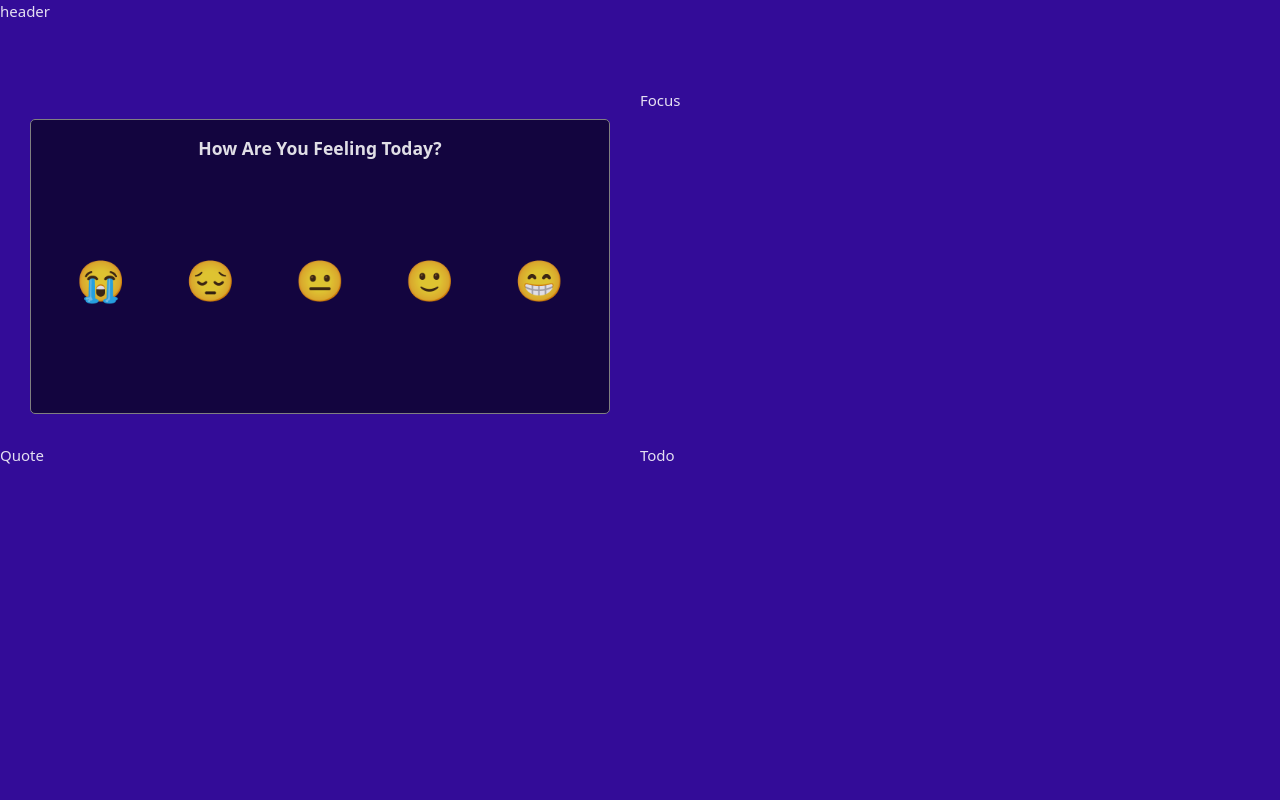
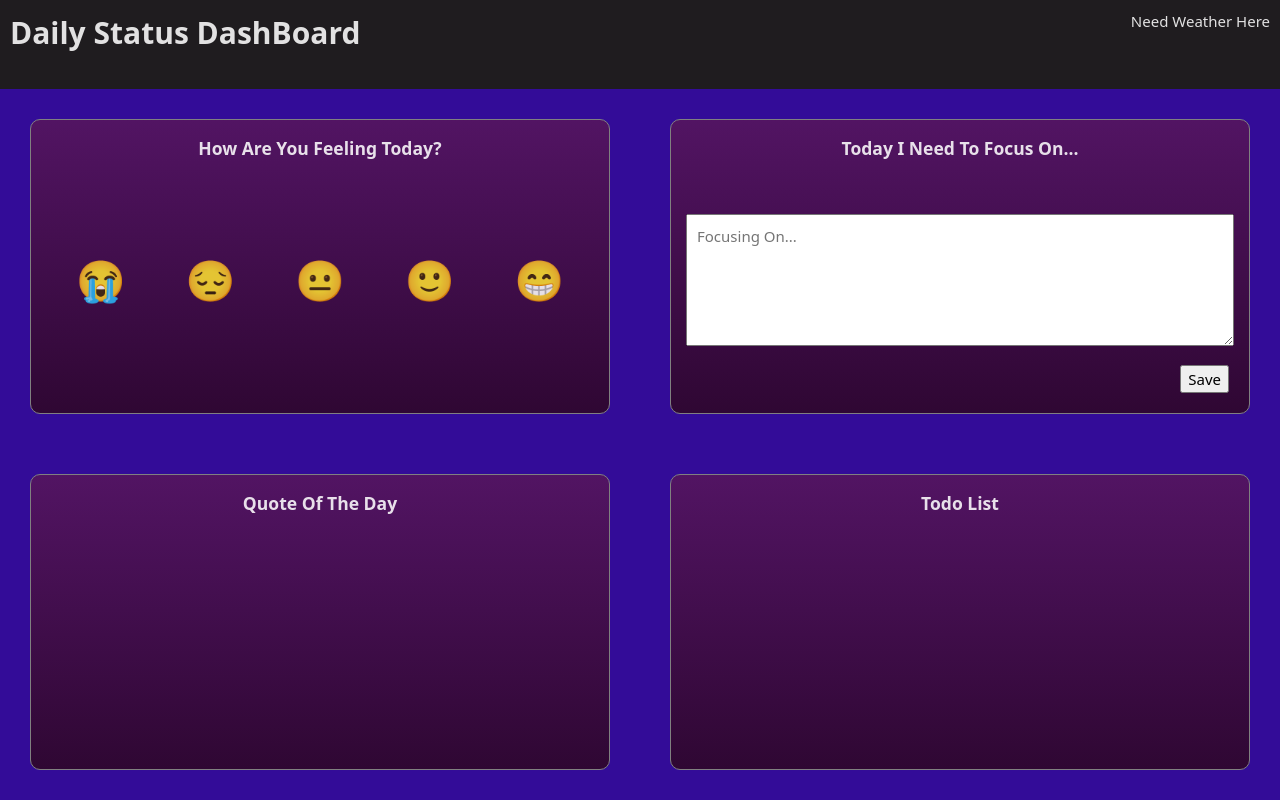
Before and after one commit to cafesmire/daily-status-dashboard, a React (Vite) app: page / in a window 1280 px wide. Built offline with nearby package versions, Linux system fonts and the light colour scheme.

Commit message:
Style cards, add focus state

```diff
--- a/src/App.css
+++ b/src/App.css
@@ -11,27 +11,45 @@
   grid-template-rows: .25fr 1fr 1fr;
   flex:1;
   background: #330c98;
+  max-width: 1500px;
+  margin-inline:auto;
+  width: 100%;
 }
 header{
   grid-column: span 2;
+  background-color: #1f1c1f;
+  display: flex;
+  justify-content: space-between;
+  padding: 1rem;
+}
 
-}
-.mood{
+.mood, .focus, .quote, .todo{
   display: flex;
   flex-direction: column;
-  background-color: #13053f;
+  background-image:linear-gradient(to bottom, rgb(82, 20, 99), #2f0733);
   border:1px solid grey;
-  border-radius: 5px;
+  border-radius: 10px;
   margin: 2em;
   padding: 1em;
   text-align: center;
 
-  > div{
-    display: grid;
-    grid-template-columns: repeat(5, 1fr);
+}
+.mood > div{
+  display: grid;
+  grid-template-columns: repeat(5, 1fr);
+  margin-block: auto;
+}
+.focus{
+  position: relative;
+  > .focusText{
+    min-height:50%;
     margin-block: auto;
+    padding: 1rem;
+    outline: none;
+  }
+  > button{
+    position: absolute;
+    bottom:2rem;
+    right:2rem;
   }
 }
-.focus{
-
-}
--- a/src/components/FocusCard.jsx
+++ b/src/components/FocusCard.jsx
@@ -1,5 +1,19 @@
+import {useState} from 'react';
+
 export function FocusCard() {
-  return (
-    <div>Focus</div>
-  )
+	const [focusState, setFocusState] = useState("");
+  console.log(focusState)
+	return (
+		<div className='focus'>
+			<h3>Today I Need To Focus On...</h3>
+			<textarea
+        onChange={(e) => setFocusState(e.target.value)}
+				name='focusText'
+				className='focusText'
+        defaultValue={focusState}
+        placeholder='Focusing On...'
+			></textarea>
+			<button>Save</button>
+		</div>
+	);
 }
--- a/src/components/Header.jsx
+++ b/src/components/Header.jsx
@@ -1,7 +1,10 @@
 export function Header() {
   return (
     <header>
-      header
+      <h1>Daily Status DashBoard</h1>
+      <div>
+        <p>Need Weather Here</p>
+      </div>
     </header>
   )
 }
--- a/src/components/MoodCard.jsx
+++ b/src/components/MoodCard.jsx
@@ -10,19 +10,20 @@ export function MoodCard() {
 			<div>
 				{moods.map((mood, idx) => {
 					return (
-						<span
+						<p
 							onClick={() => setCurrentMood(idx)}
 							style={{
 								fontSize: '4rem',
 								cursor: 'pointer',
-								marginInline: '.25em',
 								border: currentMood === idx ? '1px solid white' : '',
-                borderRadius:'50%'
+								marginInline:'auto',
+								borderRadius: '50%',
+								padding:'1rem'
 							}}
 							key={idx}
 						>
 							{mood}
-						</span>
+						</p>
 					);
 				})}
 			</div>
--- a/src/components/QuoteCard.jsx
+++ b/src/components/QuoteCard.jsx
@@ -1,3 +1,5 @@
 export function QuoteCard() {
-	return <div>Quote</div>;
+	return <div className='quote'>
+		<h3>Quote Of The Day</h3>
+	</div>;
 }
--- a/src/components/TodoCard.jsx
+++ b/src/components/TodoCard.jsx
@@ -1,5 +1,8 @@
 export function TodoCard() {
   return (
-    <div>Todo</div>
+    <div className='todo'>
+
+      <h3>Todo List</h3>
+    </div>
   )
 }
```
